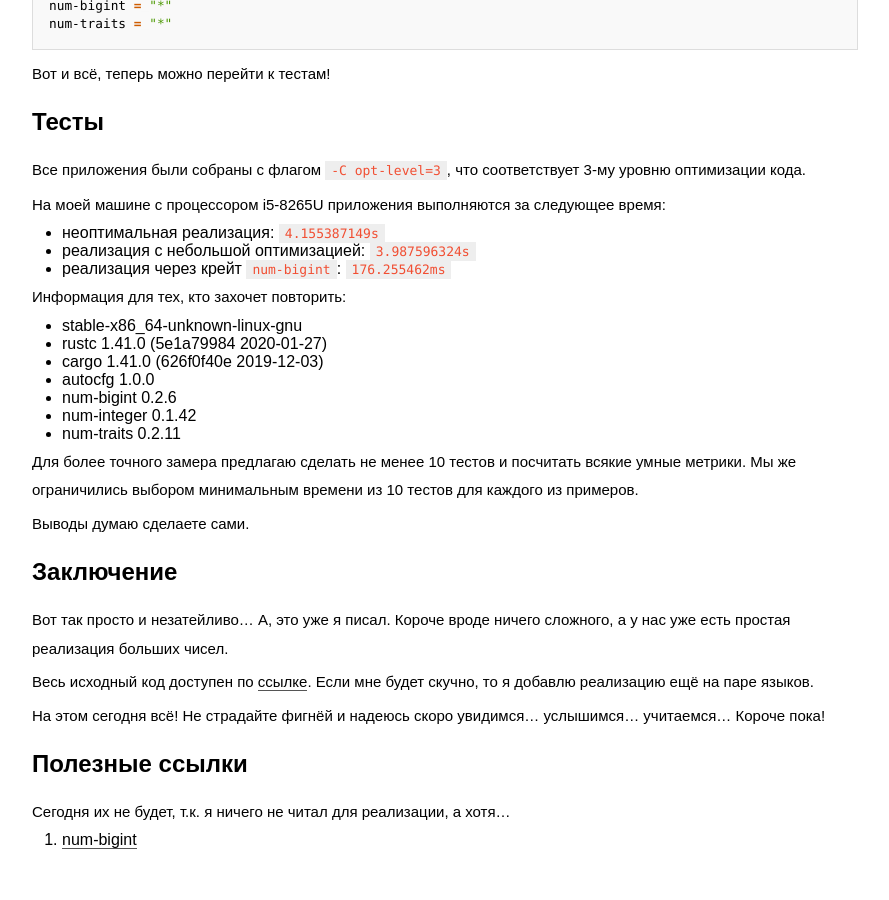
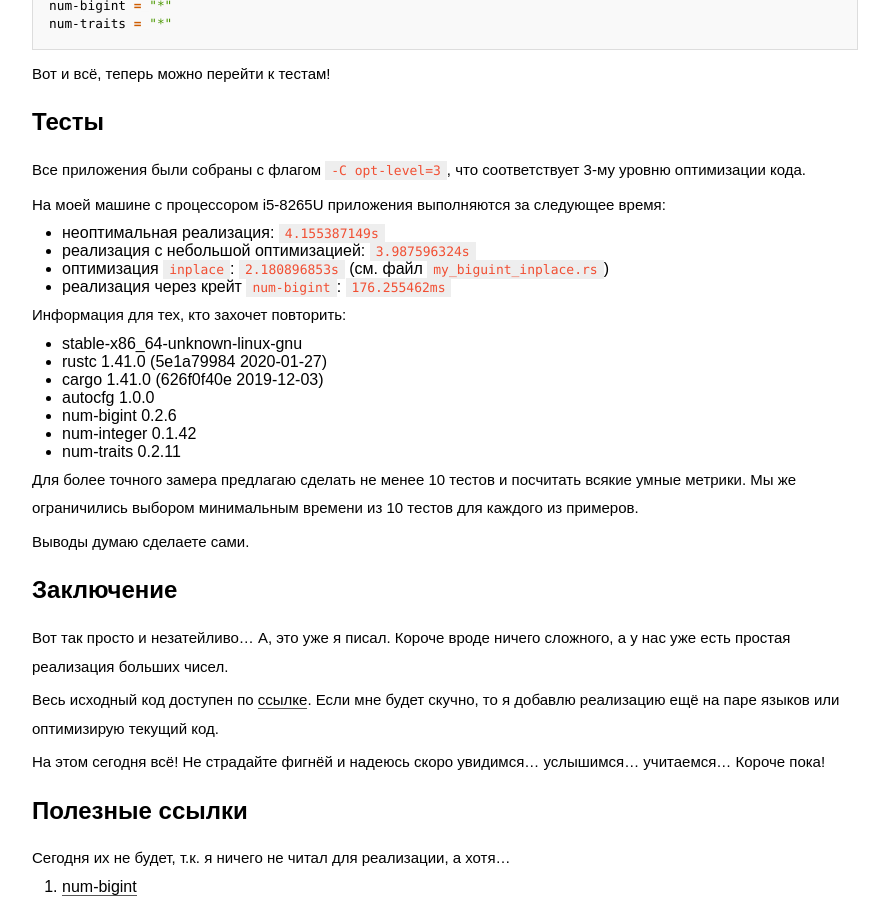
Before and after one commit to FreeCX/freecx.github.io, a Jekyll site: the page built from _posts/2020-02-22-biguint-fib.markdown, in a window 1280 px wide and 900 px high, scrolled down 6344 px. Shown: the whole window, without its empty margins (195-1084 px from the left). Built offline with Jekyll 4.4.1, drawn with Linux system fonts in a browser that asks for light colours; some web fonts are replaced.

Commit message:
new optimization

```diff
--- a/_posts/2020-02-22-biguint-fib.markdown
+++ b/_posts/2020-02-22-biguint-fib.markdown
@@ -315,6 +315,7 @@ num-traits = "*"
 На моей машине с процессором i5-8265U приложения выполняются за следующее время:
 - неоптимальная реализация: `4.155387149s`
 - реализация с небольшой оптимизацией: `3.987596324s`
+- оптимизация `inplace`: `2.180896853s` (см. файл `my_biguint_inplace.rs`)
 - реализация через крейт `num-bigint`: `176.255462ms`
 
 Информация для тех, кто захочет повторить:
@@ -335,7 +336,7 @@ num-traits = "*"
 Вот так просто и незатейливо... А, это уже я писал. Короче вроде ничего сложного, а у нас уже есть простая реализация больших чисел.
 
 Весь исходный код доступен по [ссылке](https://gist.github.com/FreeCX/34c6c7d63afbfe1aa4ab82f3470b4b35).
-Если мне будет скучно, то я добавлю реализацию ещё на паре языков.
+Если мне будет скучно, то я добавлю реализацию ещё на паре языков или оптимизирую текущий код.
 
 На этом сегодня всё! Не страдайте фигнёй и надеюсь скоро увидимся... услышимся... учитаемся... Короче пока!
 
```
